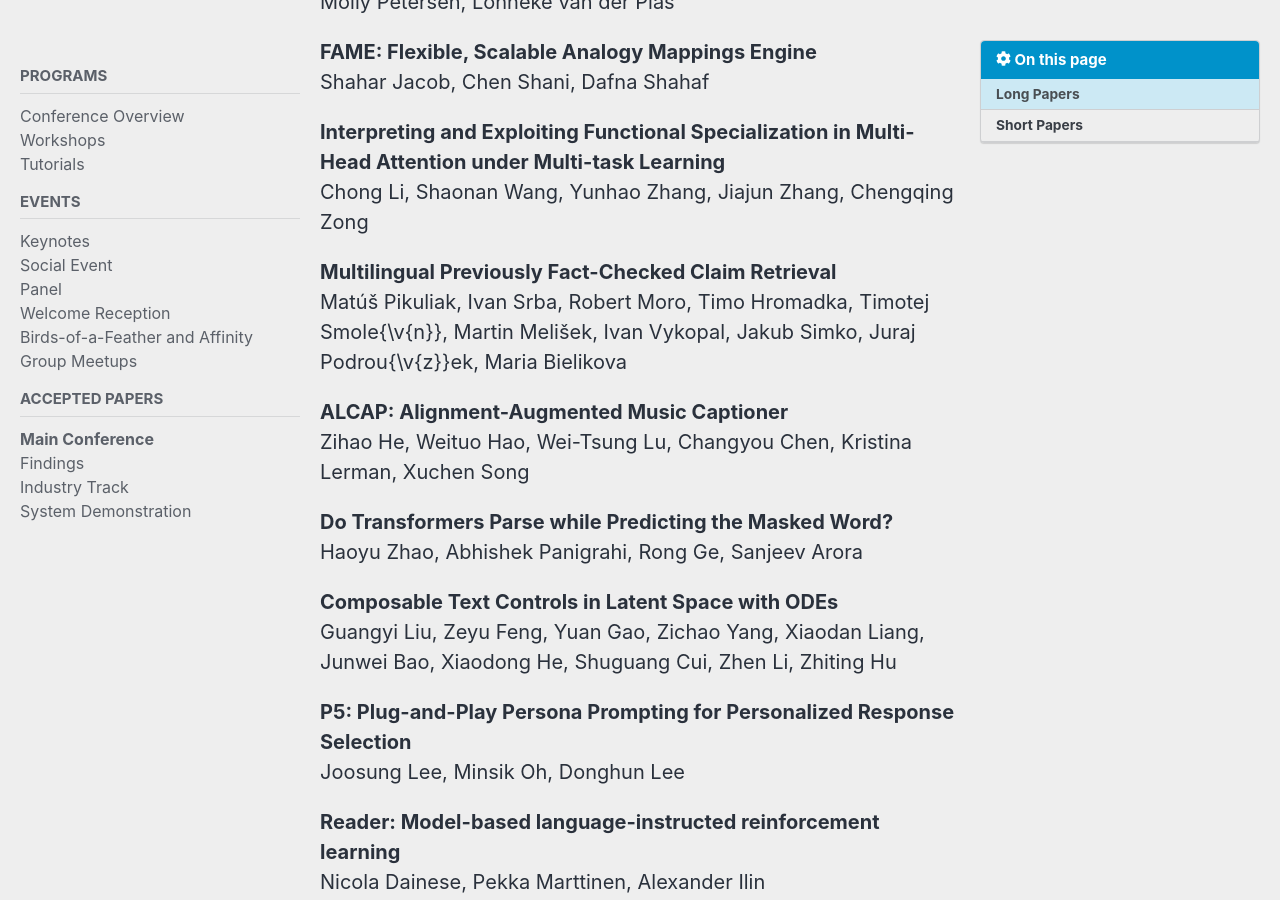
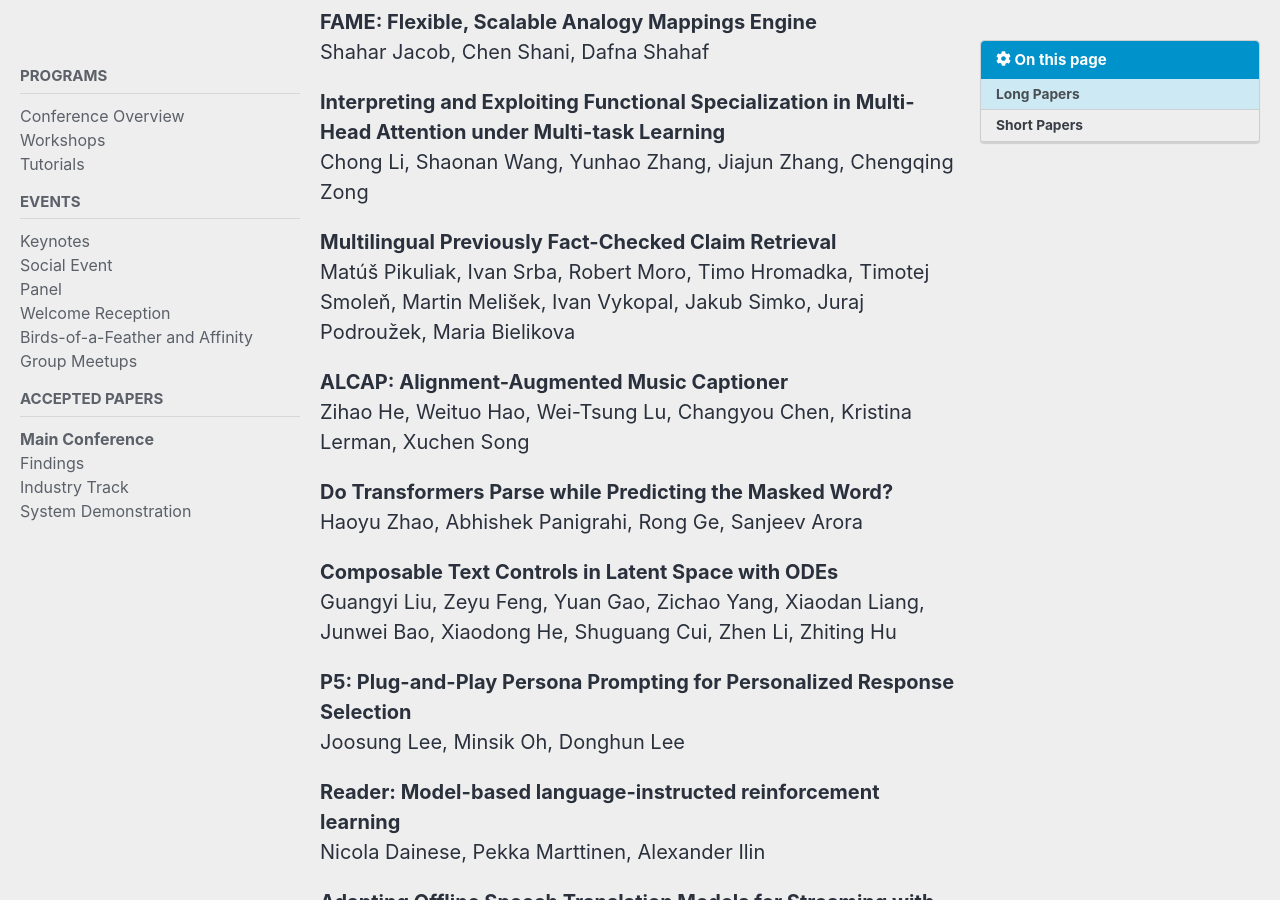
Before and after one commit to acl-org/emnlp-2023, a Jekyll site: the page built from _pages/program/accepted_main_conference.md, in a window 1280 px wide and 900 px high, scrolled down 105643 px. Built offline with Jekyll 4.4.1, drawn with Linux system fonts in a browser that asks for light colours; cached includes are drawn as plain includes; nearby versions of some CDN libraries; some of the changed text lies outside the part shown.

Commit message:
Update accepted_main_conference.md

```diff
--- a/_pages/program/accepted_main_conference.md
+++ b/_pages/program/accepted_main_conference.md
@@ -1779,7 +1779,7 @@ Long Papers
 
 **Interpreting and Exploiting Functional Specialization in Multi-Head Attention under Multi-task Learning**<br/>Chong Li, Shaonan Wang, Yunhao Zhang, Jiajun Zhang, Chengqing Zong
 
-**Multilingual Previously Fact-Checked Claim Retrieval**<br/>Matúš Pikuliak, Ivan Srba, Robert Moro, Timo Hromadka, Timotej Smole{\v{n}}, Martin Melišek, Ivan Vykopal, Jakub Simko, Juraj Podrou{\v{z}}ek, Maria Bielikova
+**Multilingual Previously Fact-Checked Claim Retrieval**<br/>Matúš Pikuliak, Ivan Srba, Robert Moro, Timo Hromadka, Timotej Smoleň, Martin Melišek, Ivan Vykopal, Jakub Simko, Juraj Podroužek, Maria Bielikova
 
 **ALCAP: Alignment-Augmented Music Captioner**<br/>Zihao He, Weituo Hao, Wei-Tsung Lu, Changyou Chen, Kristina Lerman, Xuchen Song
 
```
Also changed, not shown: other parts of _pages/program/accepted_main_conference.md (+6 -6 lines).
